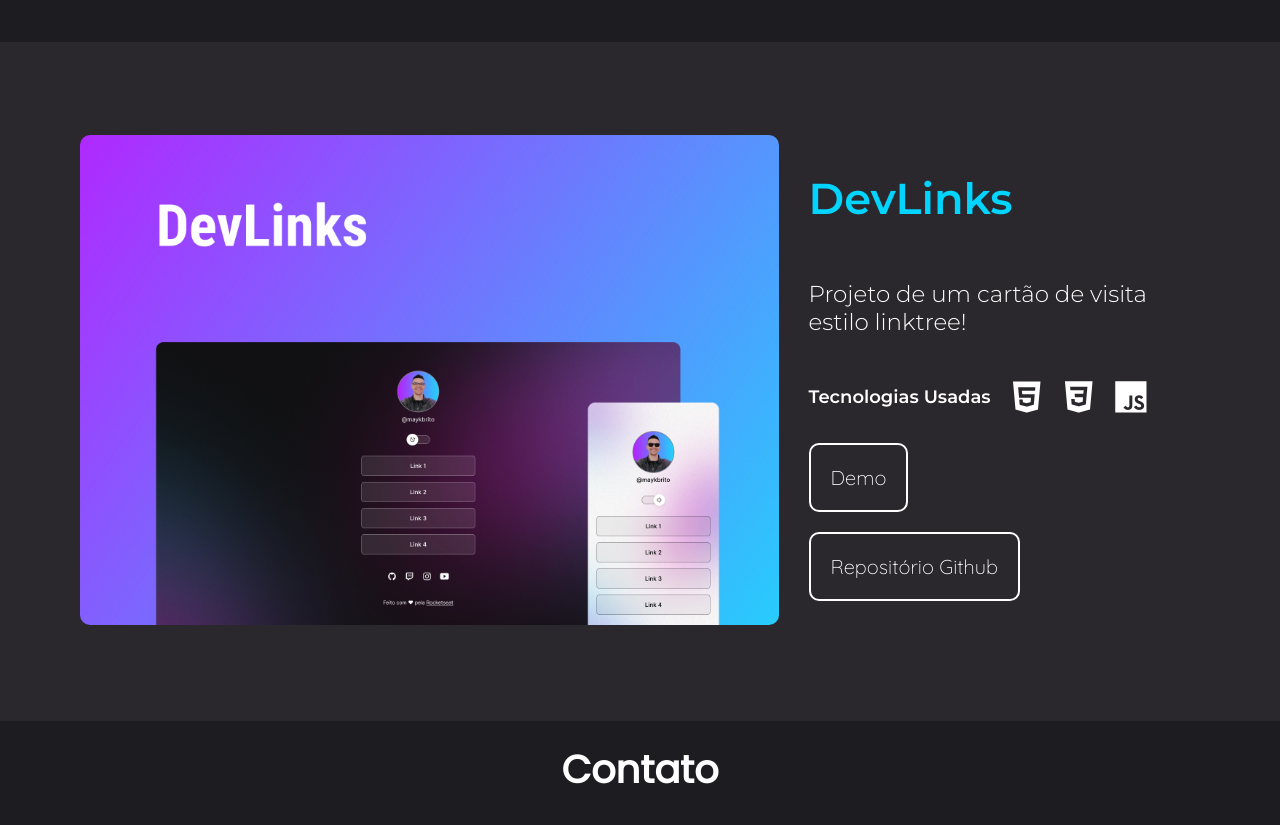
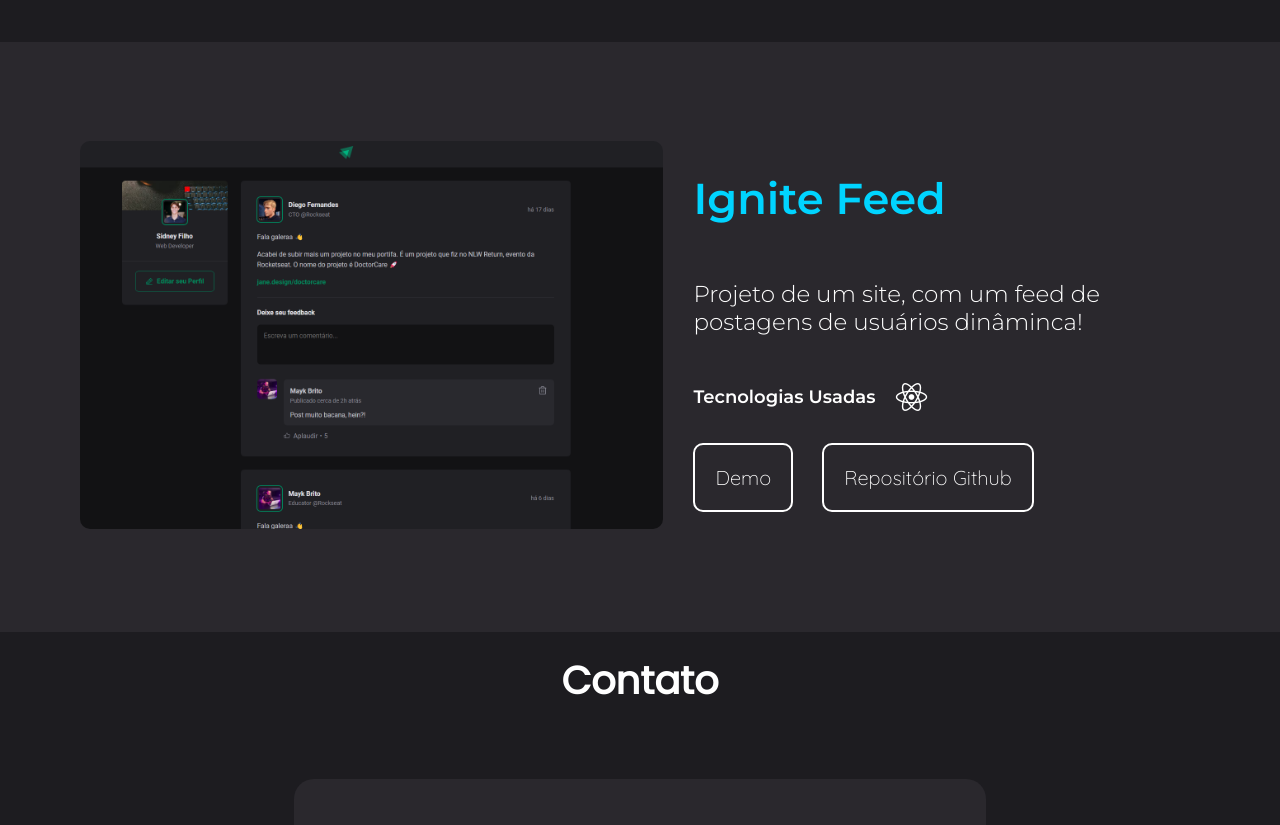
Before and after one commit to Sidney-Filho/SidneyFilhoPortfolio, a plain HTML site: page index.html in a window 1280 px wide. Shown: the part 3140-3965 px from the top of the page. Drawn offline with nearby package versions, Linux system fonts and the light colour scheme.

Commit message:
add new project

```diff
--- a/index.html
+++ b/index.html
@@ -122,6 +122,14 @@
           <i class="devicon-git-plain"></i>
           <p>Git</p>
         </div>
+        <div>
+          <i class="devicon-npm-original-wordmark"></i>
+          <p>Npm</p>
+        </div>
+        <div>
+          <i class="devicon-react-original"></i>
+          <p>React</p>
+        </div>
       </div>
     </section>
 
@@ -169,21 +177,19 @@
 
     <section class="projetos-container-3">
       <div class="img-projetos">
-        <img src="./img/preview.jpg" alt="Imagem do Site">
+        <img src="./img/ignite_feed.png" alt="Imagem do Site">
       </div>
       <div id="conteudo-projetos">
-        <h1 class="nome-projeto">DevLinks</h1>
+        <h1 class="nome-projeto">Ignite Feed</h1>
         <p class="desc-projeto">
-          Projeto de um cartão de visita estilo linktree!
+          Projeto de um site, com um feed de postagens de usuários dinâminca!
         </p>
         <div class="tecno-usada">
           <h2 class="tecno-title">Tecnologias Usadas</h2>
-          <i class="devicon-html5-plain"></i>
-          <i class="devicon-css3-plain"></i>
-          <i class="devicon-javascript-plain"></i>
+          <i class="devicon-react-original"></i>
         </div>
-        <a class="link-projeto" href="https://sidney-filho.github.io/DevLinks/" target="_blank" rel="noopener noreferrer">Demo</a>
-        <a class="link-projeto" href="https://github.com/Sidney-Filho/DevLinks" target="_blank" rel="noopener noreferrer">Repositório Github</a>
+        <a class="link-projeto" href="https://01-fundamentos-reactjs-ts-ecru.vercel.app/" target="_blank" rel="noopener noreferrer">Demo</a>
+        <a class="link-projeto" href="https://github.com/Sidney-Filho/FirstReactProject" target="_blank" rel="noopener noreferrer">Repositório Github</a>
       </div>
     </section>
 
```
Also changed, not shown: img/assets/motherboard.svg (deleted), img/ignite_feed.png (added), img/preview.jpg (deleted).
